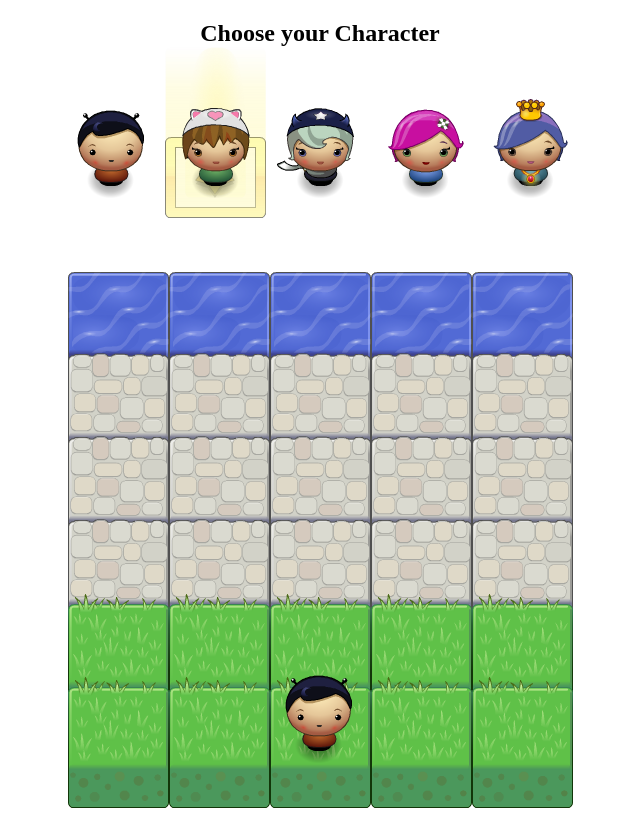
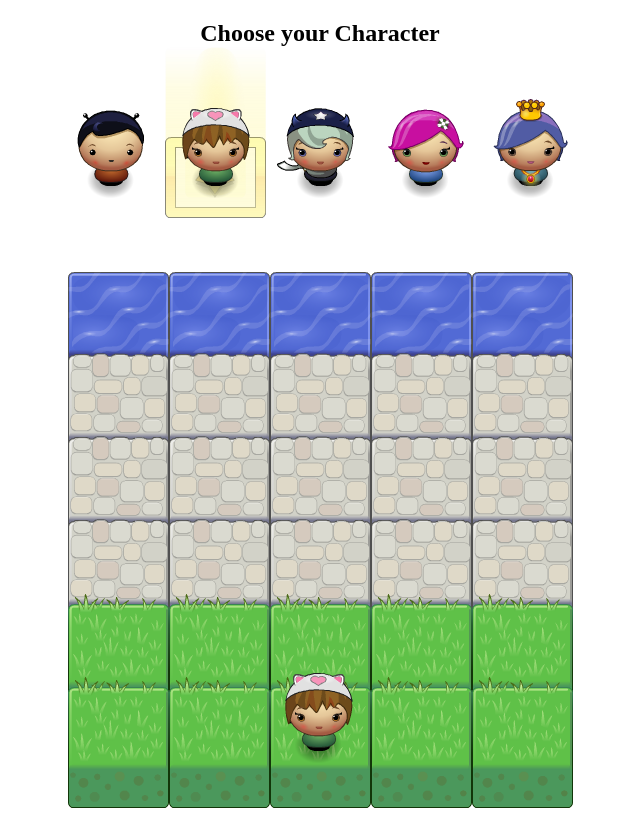
Before and after one commit to Emek-Lemark/ud-arcade-game, a plain HTML site: page index.html in a window 1280 px wide. Both pictures are taken after a click on the picture 535 px from the left and 132 px from the top of the page. Shown: the whole page, without its empty margins (320-960 px from the left). Drawn offline with Linux system fonts and the light colour scheme.

Commit message:
feat: load characters for selection onClick

```diff
--- a/index.html
+++ b/index.html
@@ -9,7 +9,7 @@
 
 	 <section class="game-character">
         <h2>Choose your Character</h2>
-        <img class="char-image active" src="images/char-boy.png" data-image="images/char-boy.png">
+        <img class="char-image" src="images/char-boy.png" data-image="images/char-boy.png">
         <img class="char-image" src="images/char-cat-girl.png" data-image="images/char-cat-girl.png">
         <img class="char-image" src="images/char-horn-girl.png" data-image="images/char-horn-girl.png">
         <img class="char-image" src="images/char-pink-girl.png" data-image="images/char-pink-girl.png">
@@ -19,7 +19,7 @@
         </section>
     </main>
     <script src="js/resources.js"></script>
+    <script src="js/engine.js"></script>
     <script src="js/app.js"></script>
-    <script src="js/engine.js"></script>
 </body>
 </html>
--- a/js/app.js
+++ b/js/app.js
@@ -40,6 +40,8 @@ class Player {
         this.sprite = 'images/char-boy.png';
         this.x = x;
         this.y = y;
+        this.width = 50;
+        this.height = 85;
     }
 
     update(dt) {
@@ -75,14 +77,14 @@ class Player {
 
 
 // Character Images
-const charImages = document.querySelectorAll(".char-image");
+    let charImages = document.querySelectorAll(".char-image");
     for(let i = 0; i < charImages.length; i++) {
 // Set the default Character Image
     charImages[0].classList.add("active");
 // Loop over Character Images and Change the Selected one based on a 'Click' event
     charImages[i].addEventListener("click", function() {
-// Change the player image
-    player.image = this.getAttribute("data-image");
+    // Change the player image
+    player.sprite = this.getAttribute("data-image");
 // Remove class `active`from all character images
     charImages.forEach(function(image) {
     image.classList.remove("active");
--- a/js/engine.js
+++ b/js/engine.js
@@ -79,19 +79,7 @@ var Engine = (function(global) {
      */
     function update(dt) {
         updateEntities(dt);
-        checkCollisions();
-    }
-
-    function checkCollisions() {
-        allEnemies.forEach(function(enemy) {
-            if (player.x < enemy.x + enemy.width &&
-                player.x + player.width > enemy.x &&
-                player.y < enemy.y + enemy.height &&
-                player.height + player.y > enemy.y) {
-                 // collision detected!
-                removeLive();
-            }
-        });
+        // checkCollisions();
     }
 
     /* This is called by the update function and loops through all of the
@@ -168,6 +156,9 @@ var Engine = (function(global) {
         player.render();
     }
 
+
+
+
     /* This function does nothing but it could have been a good place to
      * handle game reset states - maybe a new game menu or a game over screen
      * those sorts of things. It's only called once by the init() method.
@@ -185,7 +176,11 @@ var Engine = (function(global) {
         'images/water-block.png',
         'images/grass-block.png',
         'images/enemy-bug.png',
-        'images/char-boy.png'
+        'images/char-boy.png',
+        'images/char-cat-girl.png',
+        'images/char-horn-girl.png',
+        'images/char-pink-girl.png',
+        'images/char-princess-girl.png'
     ]);
     Resources.onReady(init);
 
@@ -194,5 +189,4 @@ var Engine = (function(global) {
      * from within their app.js files.
      */
     global.ctx = ctx;
-    global.canvas = canvas;
 })(this);
--- a/js/resources.js
+++ b/js/resources.js
@@ -6,6 +6,7 @@
  */
 (function() {
     var resourceCache = {};
+    var loading =[];
     var readyCallbacks = [];
 
     /* This is the publicly accessible image loading function. It accepts
```
